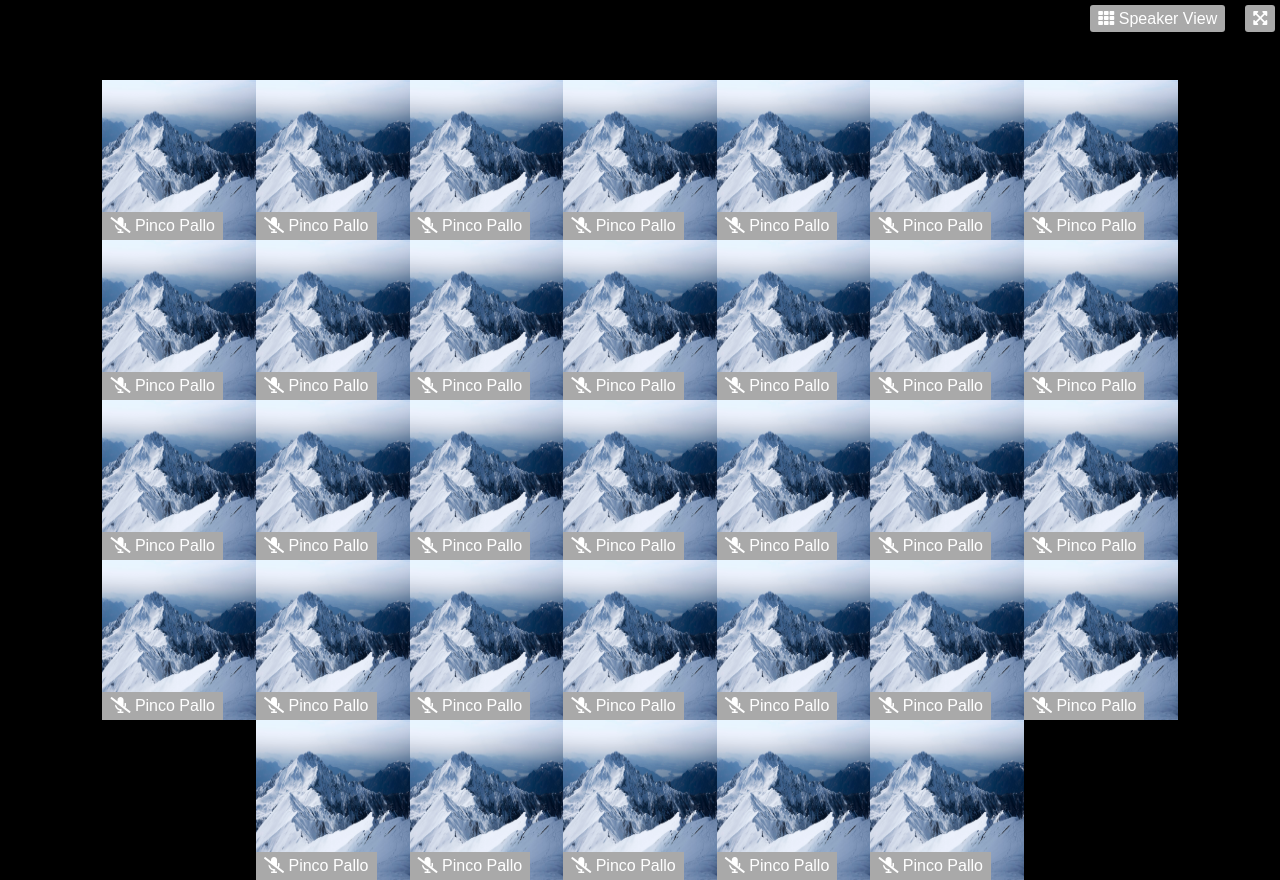
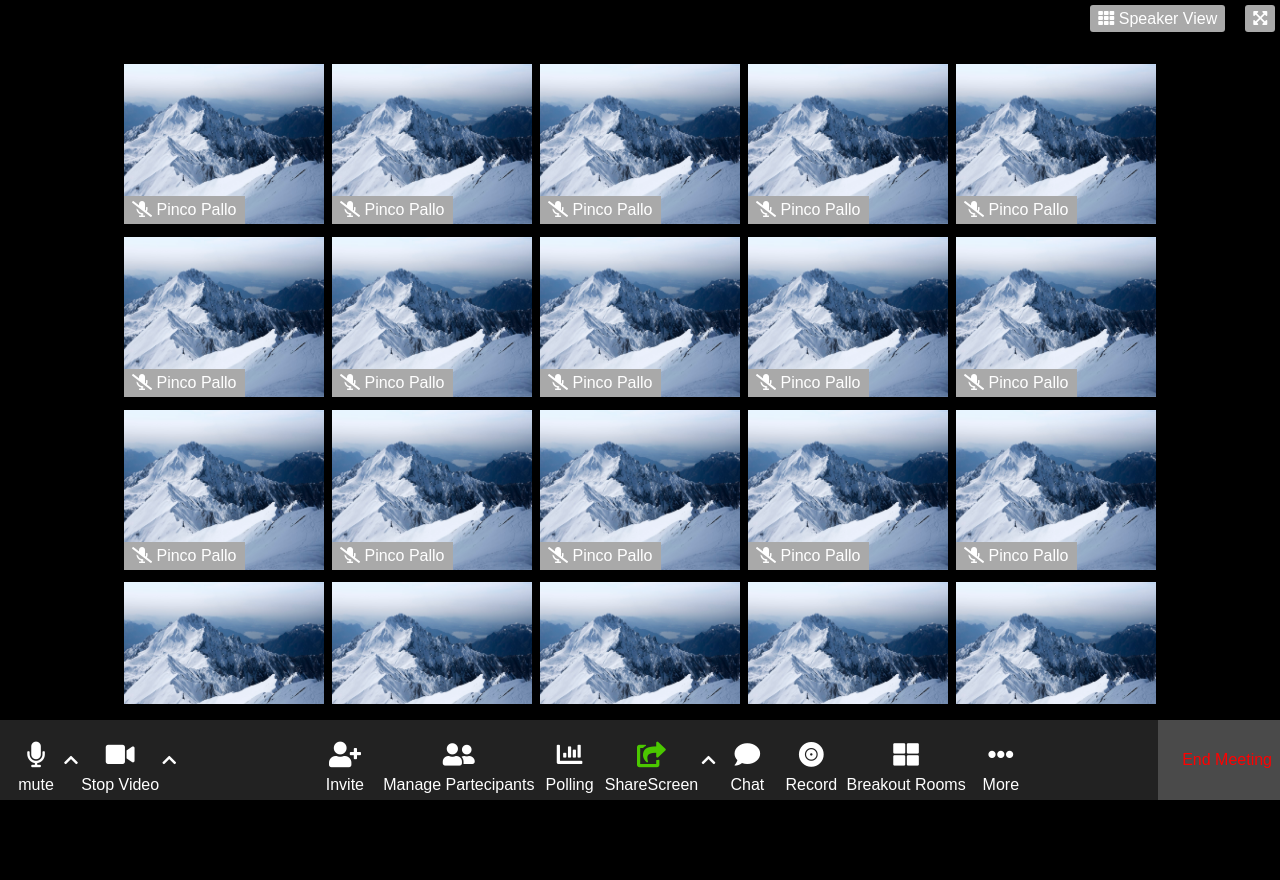
Before and after one commit to Francesco-Capriolo/html-css-zoom, a plain HTML site: page index.html in a window 1280 px wide. After the commit the page ends 800 px from the top, so only its background shows below. Drawn offline with Linux system fonts and the light colour scheme.

Commit message:
esercizio finito

```diff
--- a/css/style.css
+++ b/css/style.css
@@ -7,6 +7,7 @@
 }
 
 body {
+    color: white;
     font-family: sans-serif;
     background-color: black;
 }
@@ -18,7 +19,6 @@ body {
 }
 
 .description-grid {
-    color: white;
     padding: 0.3rem 0.5rem;
     background-color: darkgrey;
 }
@@ -27,7 +27,7 @@ body {
 
 header {
     min-width: 210px;
-    height: 10vh;
+    height: 6vh;
     gap: 20px;
     padding: .3rem;
     align-items: flex-start;
@@ -42,18 +42,20 @@ header div {
 /* main */
 
 section {
-    min-width: 200px;
+    min-width: 250px;
+    height: 80vh;
     width: 90%;
-    margin: auto;
     overflow: auto;
     flex-wrap: wrap;
+    gap: .8rem .5rem;
+    margin: 1rem auto;
     justify-content: center;
+    align-content: flex-start;
 }
 
 .one-grid {
     height: 20vh;
-    flex: 0 0 12vw;
-    min-width: 150px;
+    min-width: 200px;
     align-items: flex-end;
     background-size: 100% 100%;
     background-image: url(../img/mountain-snow.jpg);
@@ -61,4 +63,33 @@ section {
 
 /* footer */
 
-footer {}
+footer {
+    height: 10vh;
+    justify-content: space-between;
+    background-color: rgba(34, 34, 34, 255);
+    text-align: center;
+}
+
+footer nav {
+    align-items: center;
+    padding: 0 .5rem;
+}
+
+footer nav div {
+    padding: 0 .2rem;
+}
+
+footer div.icon i {
+    font-size: 1.6rem;
+    padding: 1rem 1rem .5rem 1rem;
+}
+
+footer div:nth-of-type(4) i {
+    color: rgba(75, 200, 0, 255);
+}
+
+footer nav:last-child {
+    background-color: rgba(74, 74, 74, 255);
+    color: red;
+    padding-left: 1.5rem;
+}
--- a/index.html
+++ b/index.html
@@ -302,9 +302,64 @@
     <!-- footer con le icone -->
 
     <footer class="flex-container">
-        <div></div>
-        <div></div>
-        <div></div>
+        <nav class="flex-container">
+            <div class="icon">
+                <i class="fas fa-microphone"></i>
+                <p>mute</p>
+            </div>
+            <i class="fas fa-chevron-up"></i>
+            <div class="icon">
+                <i class="fas fa-video"></i>
+                <p>Stop Video</p>
+            </div>
+            <i class="fas fa-chevron-up"></i>
+        </nav>
+
+        <!-- div centrale -->
+
+        <nav class="flex-container">
+            <div class="icon">
+                <i class="fas fa-user-plus"></i>
+                <p>Invite</p>
+            </div>
+            <div class="icon">
+                <i class="fas fa-user-friends"></i>
+                <p>Manage Partecipants</p>
+            </div>
+            <div class="icon">
+                <i class="fas fa-chart-bar"></i>
+                <p>Polling</p>
+            </div>
+            <div class="icon">
+                <i class="fas fa-share-square"></i>
+                <p>ShareScreen</p>
+            </div>
+            <i class="fas fa-chevron-up"></i>
+            <div class="icon">
+                <i class="fas fa-comment"></i>
+                <p>Chat</p>
+            </div>
+            <div class="icon">
+                <i class="fas fa-record-vinyl"></i>
+                <p>Record</p>
+            </div>
+            <div class="icon">
+                <i class="fas fa-th-large"></i>
+                <p>Breakout Rooms</p>
+            </div>
+            <div class="icon">
+                <i class="fas fa-ellipsis-h"></i>
+                <p>More</p>
+            </div>
+        </nav>
+
+        <!-- div end -->
+
+        <nav class="flex-container end-meeting">
+            <p>
+                End Meeting
+            </p>
+        </nav>
 
     </footer>
 </body>
```
